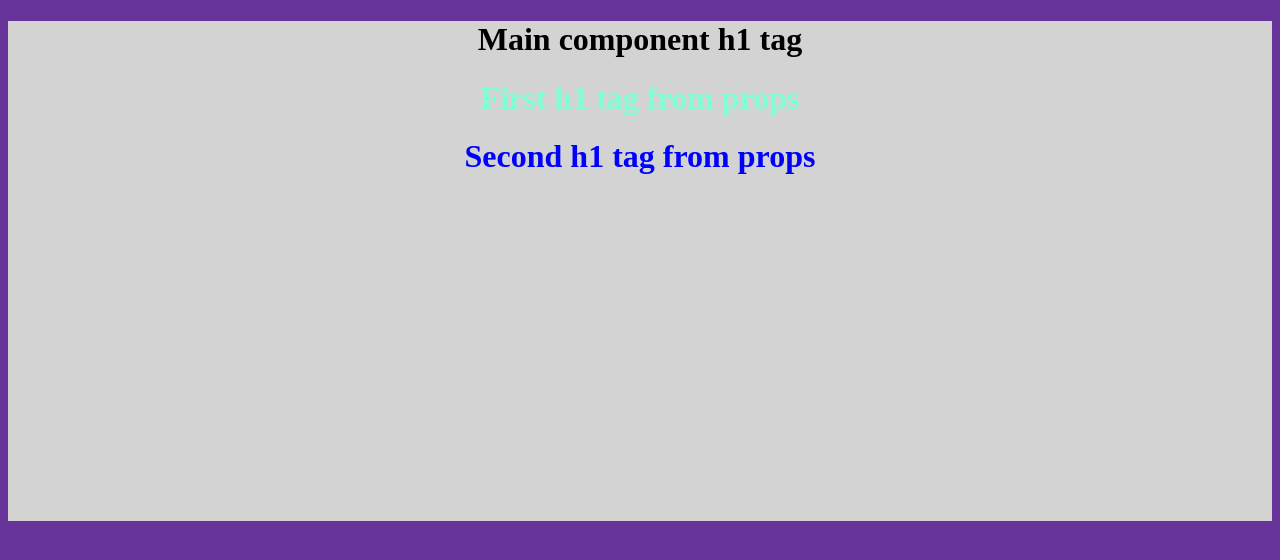
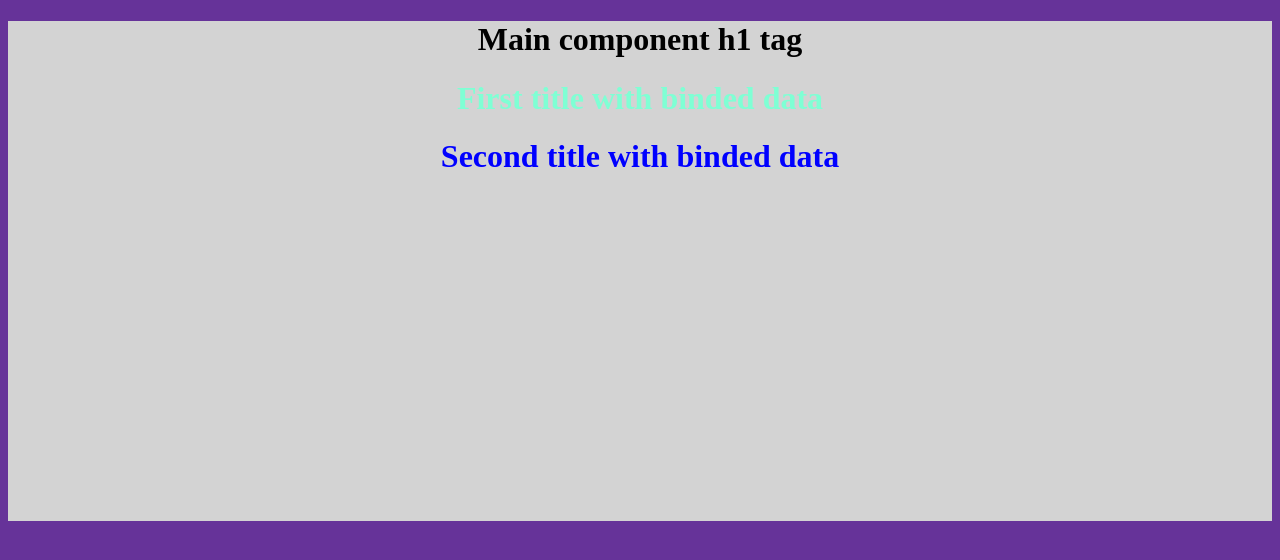
Before and after one commit to 433MHz/vue-learning-20-04-2021, a Vue app: page / in a window 1280 px wide. Shown: the top 560 px of the page. Built offline with nearby package versions, Linux system fonts and the light colour scheme.

Commit message:
data sended to child using props but with binded data

```diff
--- a/src/App.vue
+++ b/src/App.vue
@@ -1,8 +1,8 @@
 <template>
   <div id="contentDiv">
     <h1>Main component h1 tag</h1>
-    <First title="First h1 tag from props"></First>
-    <Second title="Second h1 tag from props"></Second>
+    <First :title="firstTitle"></First>
+    <Second :title="secondTitle"></Second>
   </div>
 </template>
 
@@ -13,6 +13,12 @@ import Second from './components/Second.vue'
 export default {
   components: { Second, First },
 
+  data(){
+    return{
+      firstTitle: 'First title with binded data',
+      secondTitle: 'Second title with binded data'
+    }
+  }
 }
 
 </script>
```
